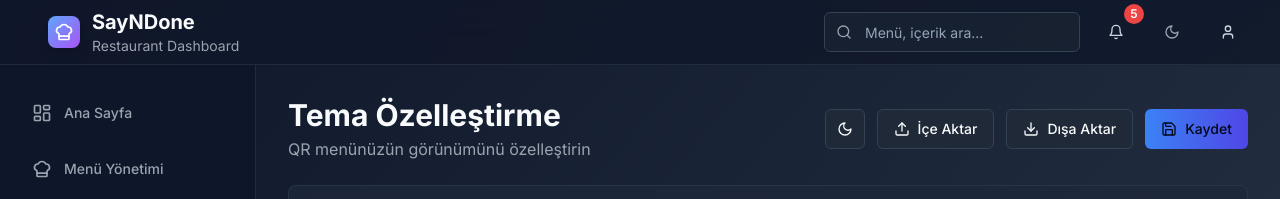
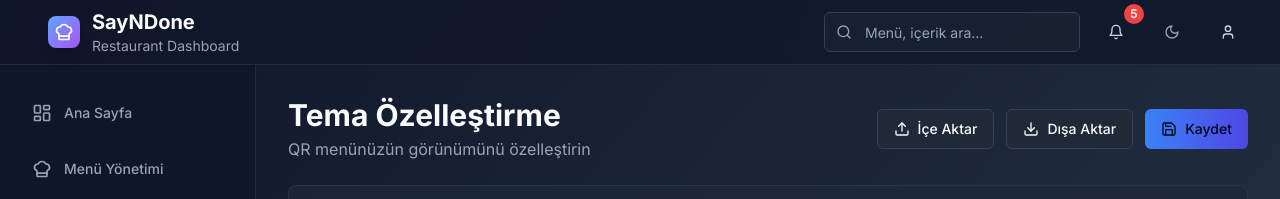
Before and after one commit to uruskan/bolttests, a Next.js app: page / in a window 1280 px wide. Both pictures are taken after a click on the button "Tema Özelleştirme". Shown: the top 199 px of the page. Built offline with nearby package versions, Linux system fonts and the light colour scheme.

Commit message:
Remove unnecessary dark/light mode toggle from theme customization

```diff
--- a/components/theme/ThemeCustomization.js
+++ b/components/theme/ThemeCustomization.js
@@ -23,8 +23,6 @@ import {
   Wand2,
   Smartphone,
   Monitor,
-  Sun,
-  Moon,
   AlignLeft,
   AlignCenter,
   AlignRight,
@@ -43,7 +41,6 @@ import {
 } from '@/lib/theme/themeBlueprint';
 
 export function ThemeCustomization() {
-  const [isDarkMode, setIsDarkMode] = useState(false);
   const [themeMode, setThemeMode] = useState('simple');
   const [currentTheme, setCurrentTheme] = useState(getDefaultThemeBlueprint());
   const [selectedPreset, setSelectedPreset] = useState('elegant-classic');
@@ -101,15 +98,6 @@ export function ThemeCustomization() {
     setBorderRadius([8]);
   };
 
-  const getAlignmentIcon = (alignment) => {
-    switch (alignment) {
-      case 'left': return AlignLeft;
-      case 'center': return AlignCenter;
-      case 'right': return AlignRight;
-      default: return AlignLeft;
-    }
-  };
-
   const getFontPreviewText = (key) => {
     const previewTexts = {
       restaurantName: "Bella Vista Restaurant",
@@ -123,7 +111,7 @@ export function ThemeCustomization() {
   };
 
   return (
-    <div className={cn("space-y-6", isDarkMode && "dark")}>
+    <div className="space-y-6">
       {/* Header */}
       <div className="flex flex-col sm:flex-row sm:items-center sm:justify-between">
         <div>
@@ -131,13 +119,6 @@ export function ThemeCustomization() {
           <p className="text-muted-foreground mt-1">QR menünüzün görünümünü özelleştirin</p>
         </div>
         <div className="flex items-center space-x-3 mt-4 sm:mt-0">
-          <Button
-            variant="outline"
-            size="icon"
-            onClick={() => setIsDarkMode(!isDarkMode)}
-          >
-            {isDarkMode ? <Sun className="w-4 h-4" /> : <Moon className="w-4 h-4" />}
-          </Button>
           <Button variant="outline">
             <Upload className="w-4 h-4 mr-2" />
             İçe Aktar
@@ -767,7 +748,7 @@ export function ThemeCustomization() {
           )}
         </div>
 
-        {/* Live Preview - Unchanged */}
+        {/* Live Preview */}
         <div className="lg:col-span-1">
           <Card className="backdrop-blur-xl border sticky top-6 bg-card">
             <CardHeader>
```
